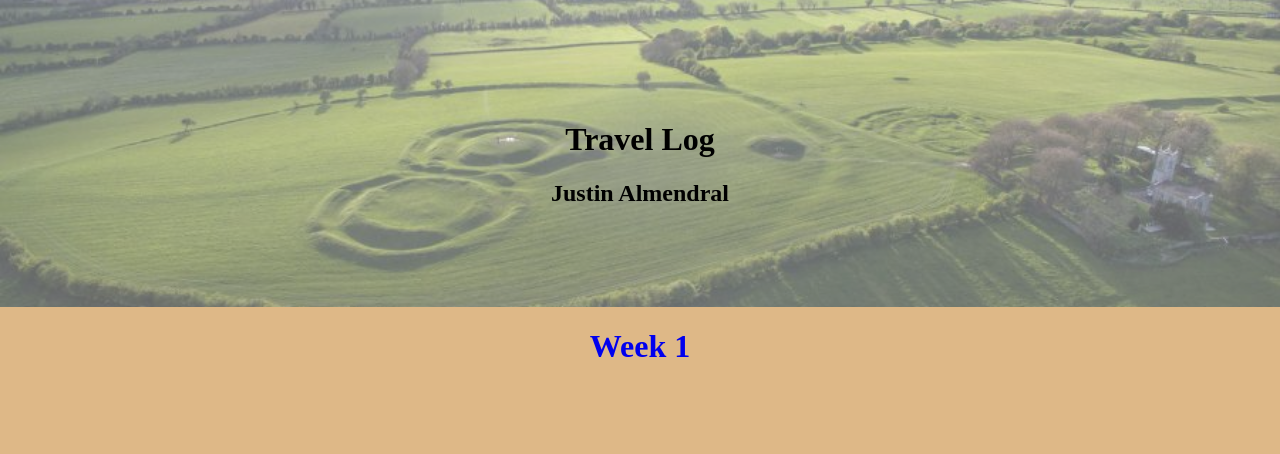
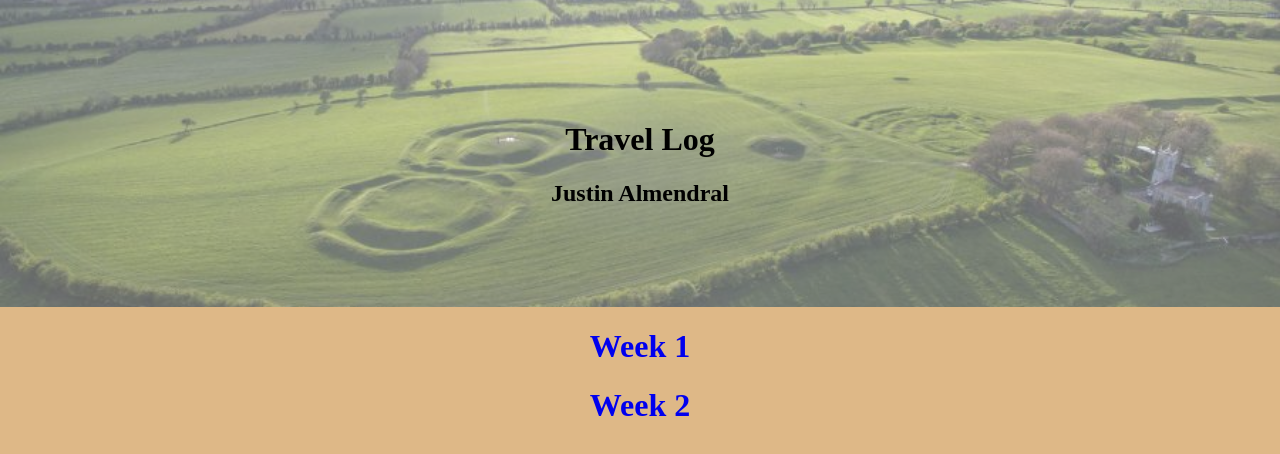
Before and after one commit to Warspiteful/DialogueTravelLog, a plain HTML site: page index.html in a window 1280 px wide. Drawn offline with Linux system fonts and the light colour scheme.

Commit message:
Update index.html
Added Week 2 to Nav Bar

```diff
--- a/index.html
+++ b/index.html
@@ -15,4 +15,5 @@
 
 <body>
     <h1><a href = "Week1.html">Week 1</a></h1>
+    <h1><a href = "Week2.html">Week 2</a></h1>
 </body>
```
